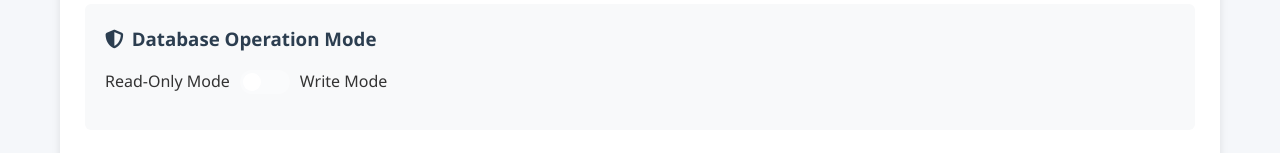
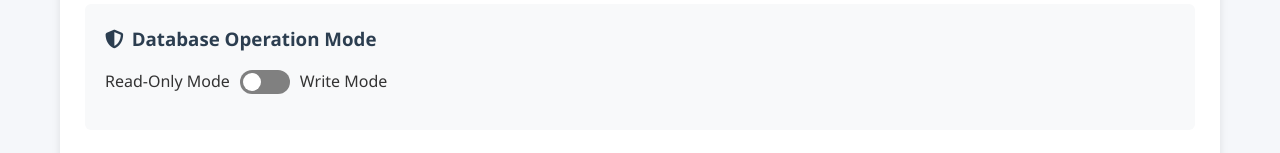
Before and after one commit to pranavbafna586/MCP-SQL, a plain HTML site: page frontend/index.html in a window 1280 px wide. Shown: the part 481-634 px from the top of the page. Drawn offline with Linux system fonts and the light colour scheme.

Commit message:
DEveloper Mode

```diff
--- a/frontend/index.html
+++ b/frontend/index.html
@@ -48,7 +48,7 @@
                     <span>Read-Only Mode</span>
                     <label class="toggle-switch">
                         <input type="checkbox" id="write-mode-toggle">
-                        <span class="toggle-slider"></span>
+                        <span class="toggle-slider" style="background-color: grey;"></span>
                     </label>
                     <span>Write Mode</span>
                 </div>
```
Also changed, not shown: frontend/script.js (+7 -3 lines), README.md.
